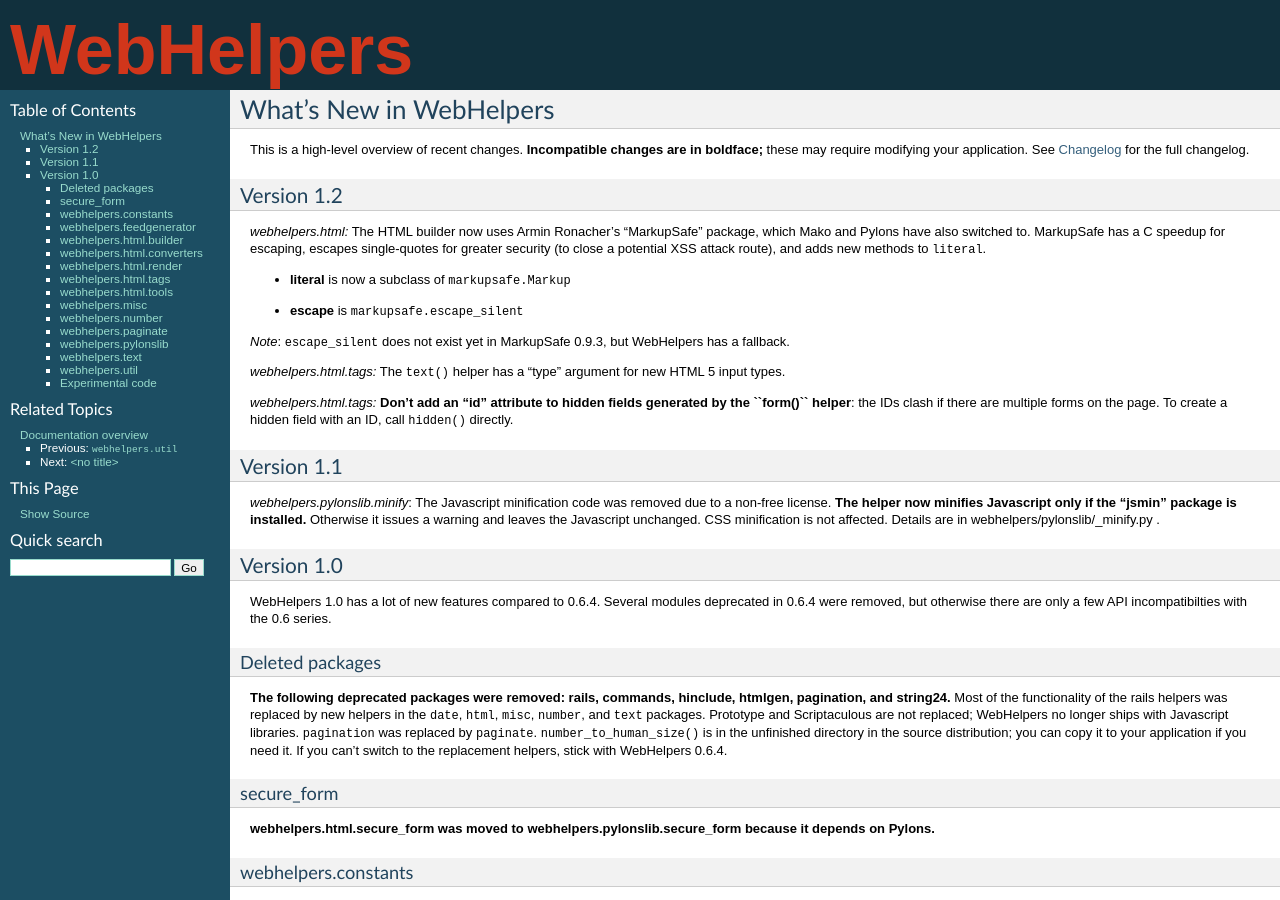
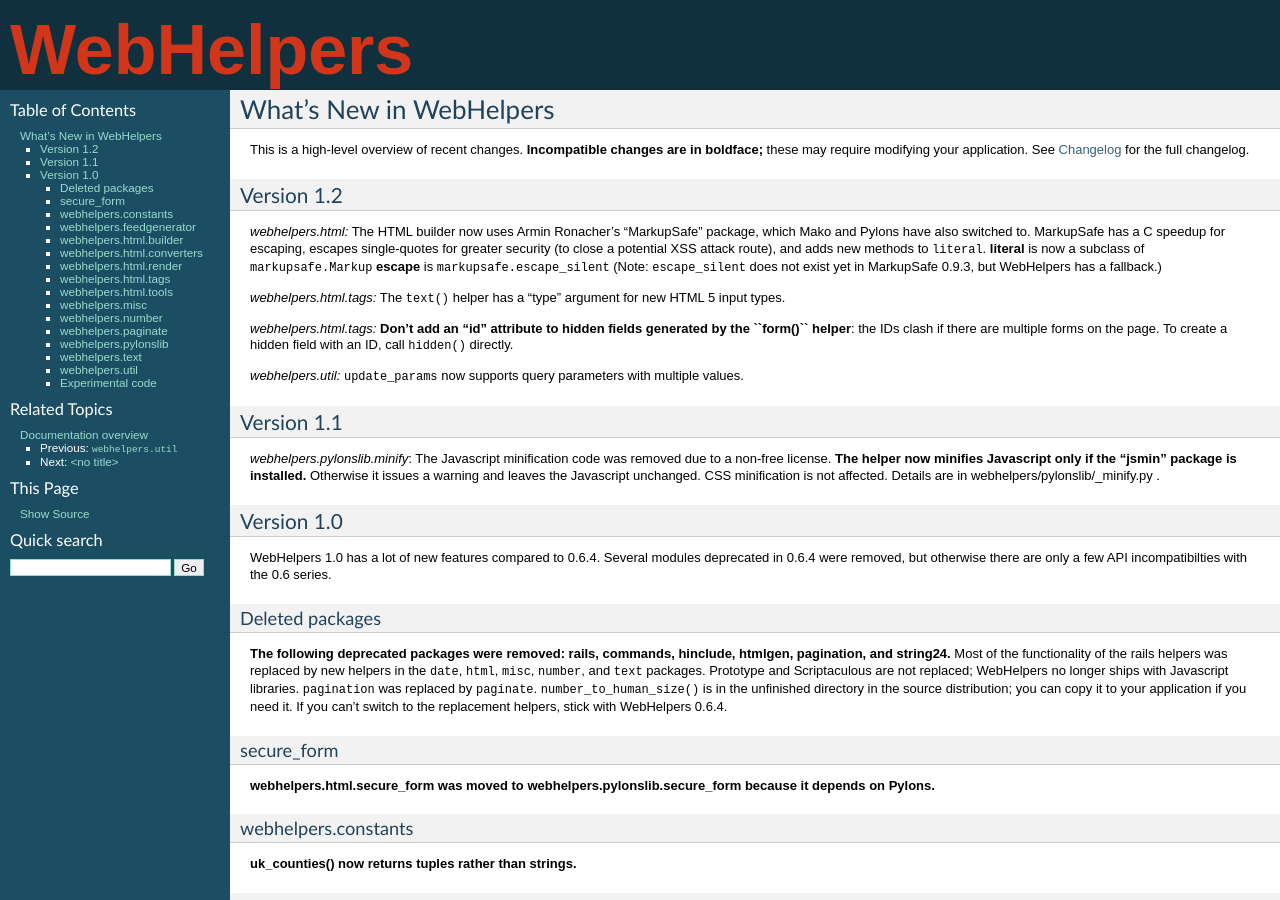
Before and after one commit to mohd-akram/webhelpers, a Sphinx documentation site: the page built from docs/whats_new.rst, in a window 1280 px wide and 900 px high. Built offline with Sphinx 7.4.7, drawn with Linux system fonts in a browser that asks for light colours.

Commit message:
Fix bug handling existing query params; add support for multiple values.

```diff
--- a/docs/whats_new.rst
+++ b/docs/whats_new.rst
@@ -12,13 +12,10 @@
 "MarkupSafe" package, which Mako and Pylons have also switched to.  MarkupSafe
 has a C speedup for escaping, escapes single-quotes for greater security (to
 close a potential XSS attack route), and adds new methods to ``literal``.
-
-* **literal** is now a subclass of ``markupsafe.Markup``
-
-* **escape** is ``markupsafe.escape_silent``
-
-*Note*: ``escape_silent`` does not exist yet in MarkupSafe 0.9.3, but
-WebHelpers has a fallback.
+**literal** is now a subclass of ``markupsafe.Markup``
+**escape** is ``markupsafe.escape_silent``
+(Note: ``escape_silent`` does not exist yet in MarkupSafe 0.9.3, but
+WebHelpers has a fallback.)
 
 *webhelpers.html.tags:* The ``text()`` helper has a "type" argument for new
 HTML 5 input types.
@@ -26,6 +23,9 @@
 *webhelpers.html.tags:* **Don't add an "id" attribute to hidden fields
 generated by the ``form()`` helper**: the IDs clash if there are multiple forms
 on the page. To create a hidden field with an ID, call ``hidden()`` directly.
+
+*webhelpers.util:* ``update_params`` now supports query parameters with
+multiple values.
 
 Version 1.1
 -----------
```
Also changed, not shown: 2 other files.
